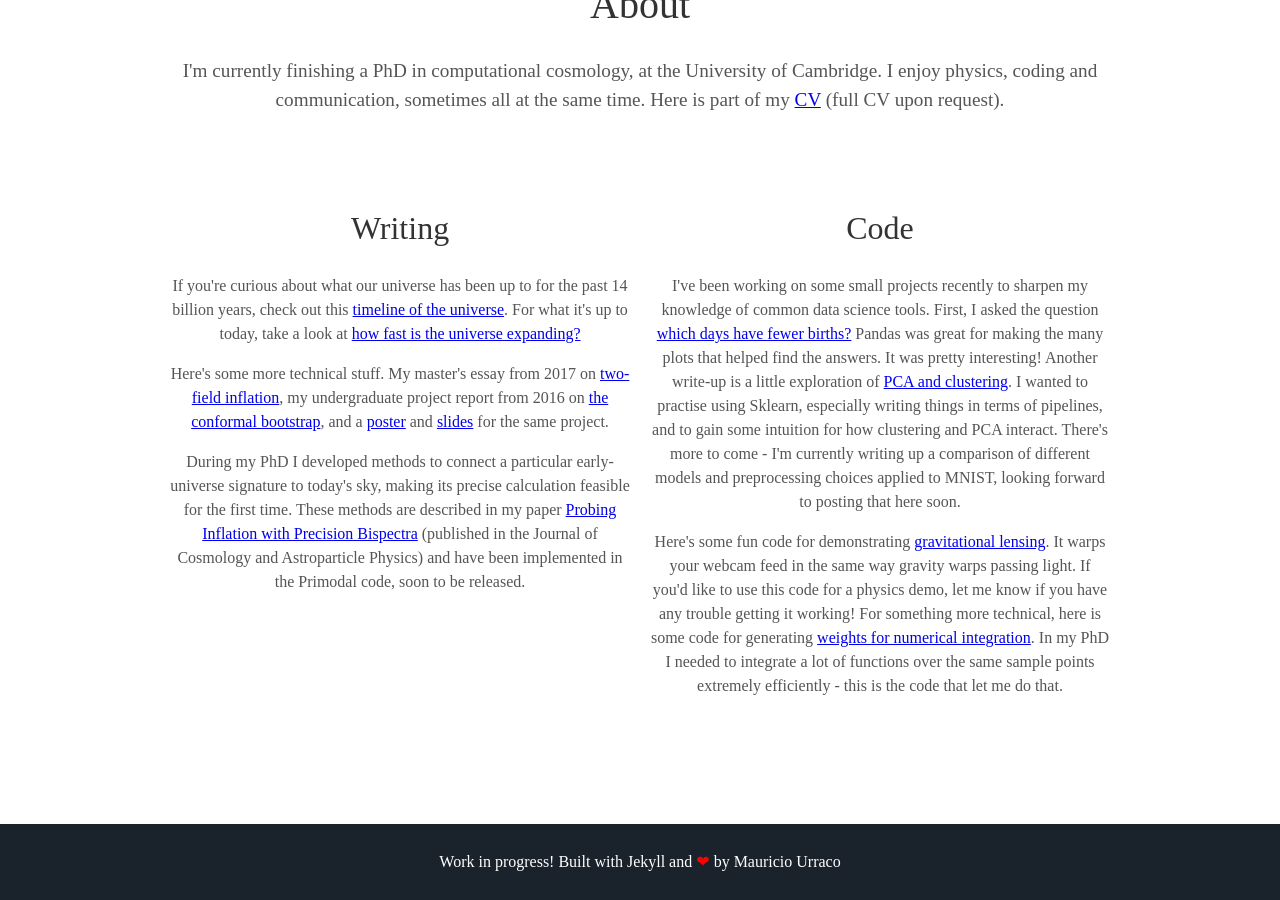
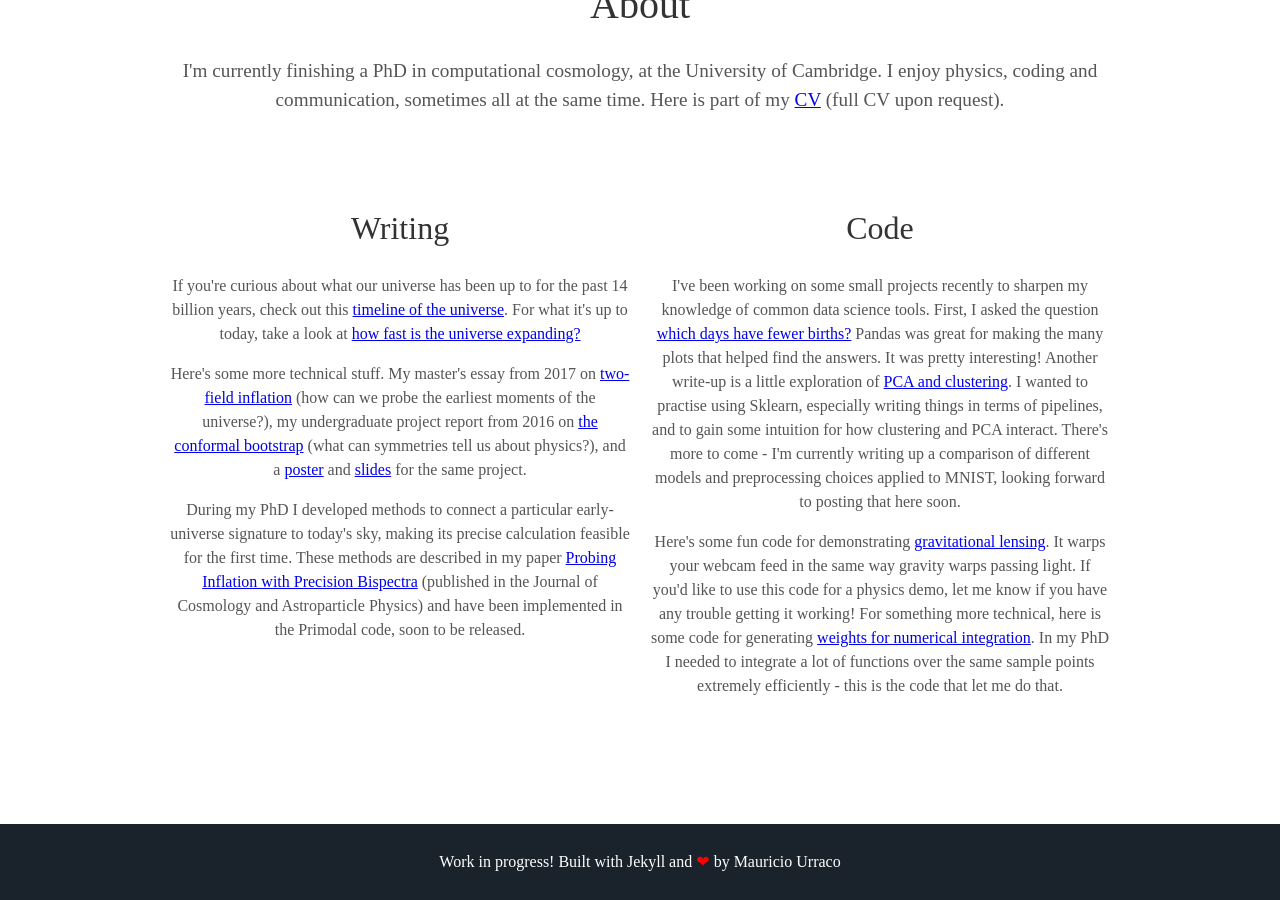
Before and after one commit to pc559/pc559.github.io, a Jekyll site: the page built from index.html, in a window 1280 px wide and 900 px high, scrolled down 1000 px. Built offline with Jekyll 4.4.1, drawn with Linux system fonts in a browser that asks for light colours; some web fonts are replaced.

Commit message:
edited project descriptions

```diff
--- a/_includes/about.html
+++ b/_includes/about.html
@@ -26,9 +26,11 @@
     For what it's up to today, take a look at
     <a href="https://issuu.com/bluesci/docs/issue46_online/28">how fast is the universe expanding?</a></p>
     <p>Here's some more technical stuff. My master's essay from 2017 on
-    <a href="documents/essay_two_field.pdf">two-field inflation</a>,
+    <a href="documents/essay_two_field.pdf">two-field inflation</a>
+    (how can we probe the earliest moments of the universe?),
     my undergraduate project report from 2016 on
-    <a href="documents/edited_report.pdf">the conformal bootstrap</a>,
+    <a href="documents/edited_report.pdf">the conformal bootstrap</a>
+    (what can symmetries tell us about physics?),
     and a
     <a href="documents/philip_clarke_poster.pdf">poster</a> and
     <a href="documents/The_Conformal_Bootstrap.pdf">slides</a>
```
